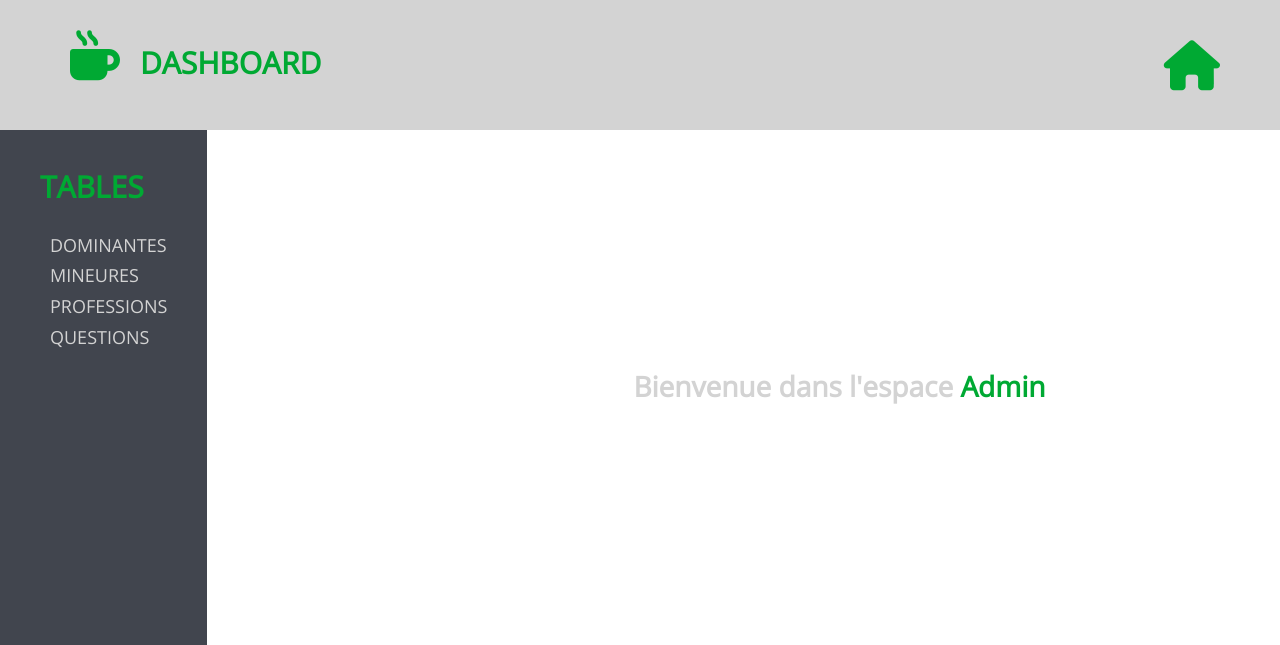
After one commit to VirginieBouvarel/no_tuto, a PHP site: page /admin/admin.php in a window 1280 px wide. The commit adds this page. Shown: the top 645 px of the page. Run offline with PHP 8.4, Linux system fonts and the light colour scheme; some libraries are stand-ins or nearby versions.

Commit message:
Accès admin sécurisé OK

```diff
--- /dev/null
+++ b/admin/admin.php
@@ -0,0 +1,4 @@
+<?php
+
+$template = "admin.phtml";
+include("layoutAdmin.phtml");
--- /dev/null
+++ b/admin/admin.phtml
@@ -0,0 +1,3 @@
+<!--Accueil admin-->
+
+<h1 class="admin-heading">Bienvenue dans l'espace <span>Admin</span></h1>
--- a/admin/layoutAdmin.phtml
+++ b/admin/layoutAdmin.phtml
@@ -15,7 +15,7 @@
 <body>
     <header class="flex">
         <h1><i class="fas fa-mug-hot"></i>DASHBOARD</h1>
-        <a href="#"><i class="fas fa-home"></i></a>
+        <a href="../index.php"><i class="fas fa-home"></i></a>
     </header>
     <main class="flex">
         <nav class="side-bar">
--- a/css/admin.css
+++ b/css/admin.css
@@ -61,6 +61,19 @@ h1, h3{
     margin-top:3rem;
 }
 /*HEADER*/
+.admin-heading{
+    color:var(--lightGrey);
+    display:block;
+    width:50%;
+    margin:0 auto;
+    position:relative;
+    top:20rem;
+    left:15rem;
+    margin-bottom:80rem;
+}
+.admin-heading span{
+    color:var(--green);
+}
 header{
     background-color:var(--lightGrey);
     padding:2rem;
```
Also changed, not shown: admin/.htaccess (added), 1 other file.
